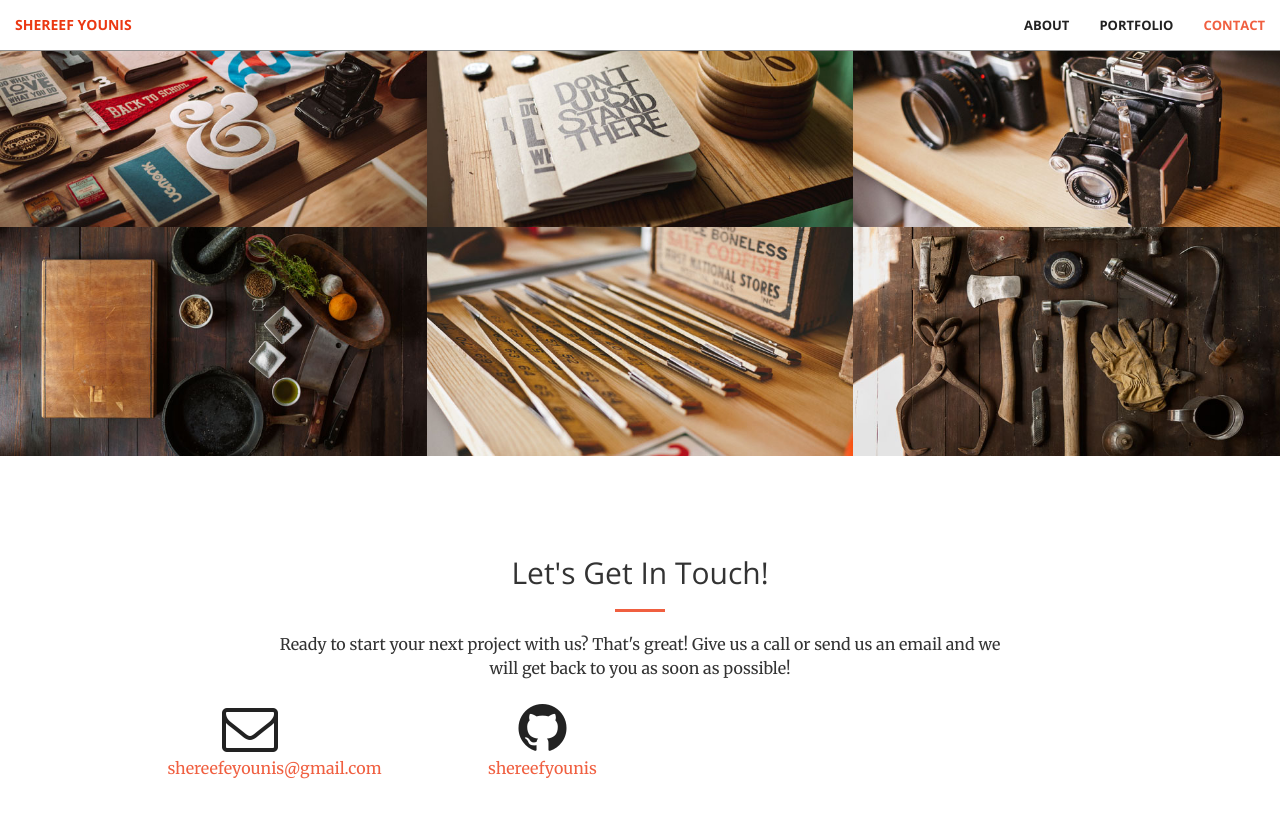
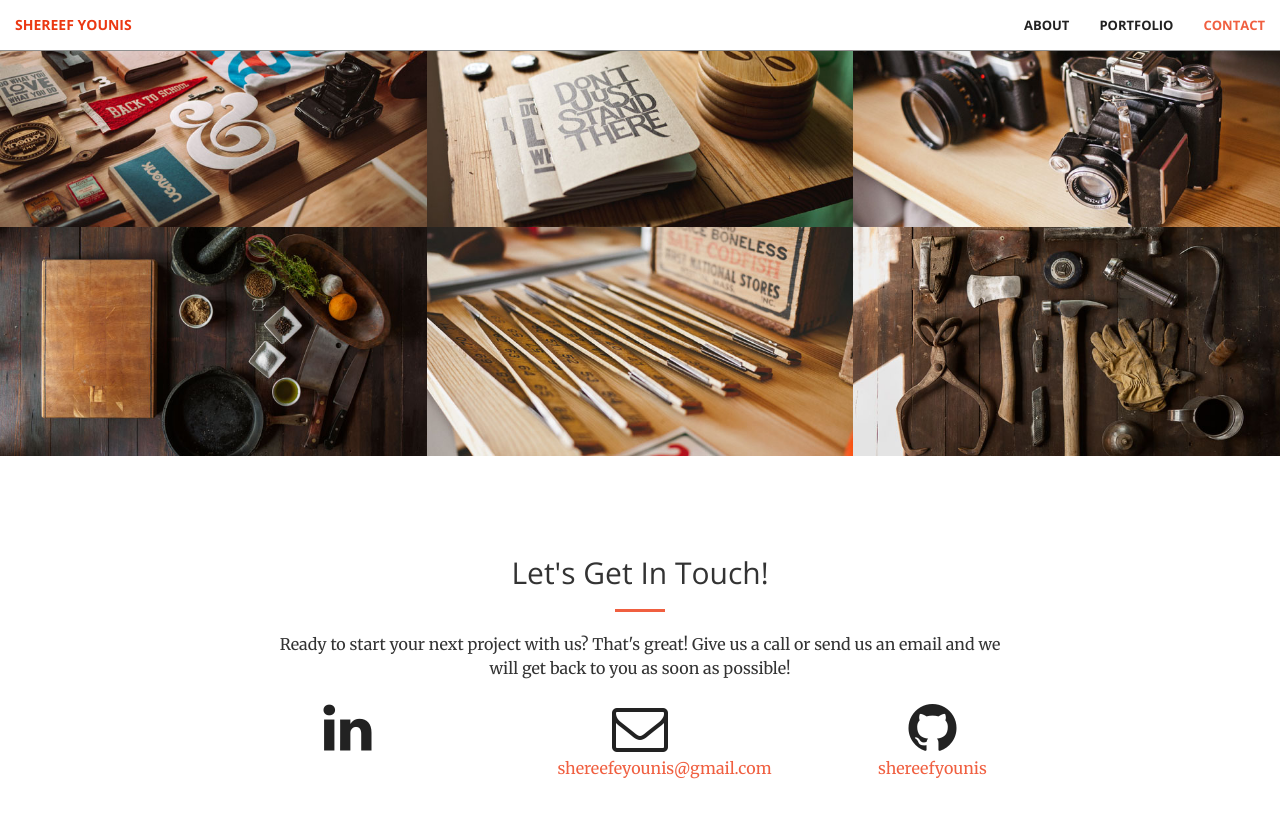
Before and after one commit to shereefyounis/Shereef-Younis-Portfolio, a Jekyll site: the page built from index.html, in a window 1280 px wide and 900 px high, scrolled down 1321 px. Shown: the top 818 px of the window. Built offline with Jekyll 4.4.1, drawn with Linux system fonts in a browser that asks for light colours.

Commit message:
Update 7

```diff
--- a/_includes/contact.html
+++ b/_includes/contact.html
@@ -6,6 +6,13 @@
                 <hr class="primary">
                 <p>Ready to start your next project with us? That's great! Give us a call or send us an email and we will get back to you as soon as possible!</p>
             </div>
+
+        <div class="col-lg-2 col-lg-offset-2 text-center">
+            <a href="https://www.linkedin.com/{{ site.linkedin_username }}">
+                <i class="fa fa-linkedin fa-3x wow bounceIn" data-wow-delay=".1s"></i>
+                <p>{{ site.linkedin_username }}</p>
+            </a>
+        </div>
 
         <div class="col-lg-2 col-lg-offset-1 text-center">
             <a href="mailto:{{ site.email }}">
```
